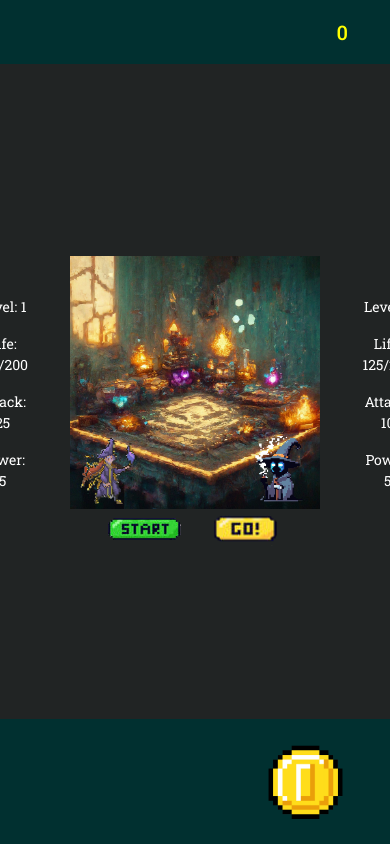
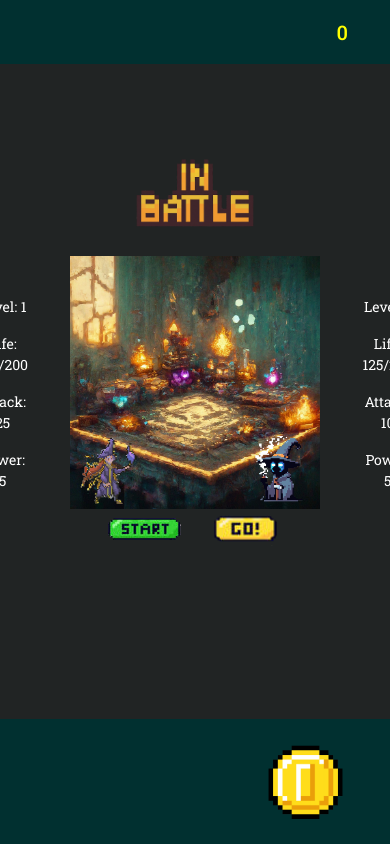
Before and after one commit to PedroPaulo-Git/CoinClick, a React (Create React App) app: page /game in a window 390 px wide. Both pictures are taken after a click on the picture 144 px from the left and 527 px from the top of the page. Shown: the top 844 px of the page. Built offline with nearby package versions, Linux system fonts and the light colour scheme; the HTML template or start-up script is replaced by a standard one.

Commit message:
trying add level up showing when battle wins

```diff
--- a/src/components/game/GamePage.jsx
+++ b/src/components/game/GamePage.jsx
@@ -8,13 +8,14 @@ import MyCharImg from '../../assets/imgs/npcskins/char1.png';
 
 import EnemyDefeat from '../../assets/imgs/icons/enemydefeat.png';
 import LevelUp from '../../assets/imgs/icons/levelup.png'
+import BattleStarted from '../../assets/imgs/icons/inBattle.png'
 
 
 import Arena from '../../assets/imgs/arena.jpeg';
 import './game.css'
 
 import { myCharCurrent, enemies } from '../../models/characters'
-import { battle } from '../../models/battle.mjs'
+import { battle, battleWins, inBattle } from '../../models/battle.mjs'
 
 const Game = () => {
 
@@ -41,11 +42,6 @@ const Game = () => {
 
   //Witch
 
-  useEffect(() => {
-
-
-  }, []);
-
 
   //start battle
   const witch = enemies.witch
@@ -63,43 +59,34 @@ const Game = () => {
   const [updateMyCharPower, setUpdateMyCharPower] = useState(myCharWizard.power);
   const [updateMyCharLevel, setUpdateMyCharLevel] = useState(myCharWizard.level);
 
-  const [battleWins, setBattleWins] = useState(false)
+  //const [battleWins, setBattleWins] = useState(false)
+  //const [inBattle, setInBattle] = useState(false)
+  useEffect(() => {
+
+  }, []);
 
   const handleStartBattle = async () => {
-    console.log(
-      myCharHpCurrent,
-      updateMyCharHpMax,
-      updateMyCharAttack,
-      updateMyCharPower,
-      updateMyCharLevel
-    )
     try {
-      const results = await battle(
-        battleWins,
+      console.log('NOT WORKING')
+      await battle(
         setWitchHpCurrent,
         setUpdateWitchHpMax,
         setUpdateWitchLevel,
         setUpdateWitchAttack,
         setUpdateWitchPower,
         //myChar >>
-
         setMyCharHpCurrent,
         setUpdateMyCharHpMax,
         setUpdateMyCharLevel,
         setUpdateMyCharAttack,
         setUpdateMyCharPower,
+      );
 
-      );
-      //show level up
-      setTimeout(() => {
-        setBattleWins(false);
-      }, 2000);
-      setBattleWins(results);
     } catch (error) {
       console.error('Error during battle:', error);
     }
+  };
 
-  };
   //click coin
   const HandleCoinClicked = () => {
     console.log(setUpdateMyCharAttack)
@@ -133,8 +120,10 @@ const Game = () => {
 
         <div>
           <div className='game_status_container'>
+            {/* {myCharHpCurrent < updateMyCharHpMax || witchHpCurrent < updateWitchHpMax ? <img className='game_window game_image_inbattle' src={BattleStarted} /> : <></>} */}
+            {inBattle ? <img className='game_window game_image_inbattle' src={BattleStarted} /> : <></>}
             {witchHpCurrent <= 0 ? <img className='game_window game_image_enemydefeat' src={EnemyDefeat} /> : ''}
-           {battleWins === true ? <img className='game_window game_image_levelup' src={LevelUp} /> : ''}
+            {battleWins ? <img className='game_window game_image_levelup' src={LevelUp} /> : ''}
           </div>
           <div className='game_window'>
             <img className='game_window' src={Arena} alt="" />
--- a/src/components/game/game.css
+++ b/src/components/game/game.css
@@ -69,6 +69,12 @@
     justify-content: center;
 
 }
+.game_image_inbattle{
+    position: relative;
+    margin: -34vh 0 -16vh;
+    width: 150px;
+    height: 100%;
+}
 .game_image_enemydefeat{
     position: relative;
     margin: -25vh 0 -16vh;
@@ -79,6 +85,7 @@
     margin: -25vh 0 -16vh;
     width: 80%;
 }
+
 .game_char_mychar{
 
 }
@@ -140,6 +147,12 @@
         width: 100%;
 
     }
+    .game_image_inbattle{
+        position: relative;
+        margin: -34vh 0 -16vh;
+        width: 150px;
+        height: 100%;
+    }
     .game_image_enemydefeat{
         position: relative;
         margin: -25vh 0 -14vh;
@@ -160,6 +173,12 @@
         position: relative;
         width:max(300px);
         height: 35vh;
+    }
+    .game_image_inbattle{
+        position: relative;
+        margin: -34vh 0 -16vh;
+        width: 150px;
+        height: 100%;
     }
     .game_image_enemydefeat{
         position: relative;
@@ -188,6 +207,12 @@
         position: relative;
         width:max(300px);
         height: 35vh;
+    }
+    .game_image_inbattle{
+        position: relative;
+        margin: -34vh 0 -16vh;
+        width: 150px;
+        height: 100%;
     }
     .game_window_bottom{
         width: 100%;
@@ -219,6 +244,12 @@
         width:max(250px);
         height: 30vh;
     }
+    .game_image_inbattle{
+        position: relative;
+        margin: -34vh 0 -16vh;
+        width: 150px;
+        height: 100%;
+    }
     .game_window_bottom{
         width: 100%;
         position: absolute;
--- a/src/models/battle.mjs
+++ b/src/models/battle.mjs
@@ -1,7 +1,7 @@
 import { myCharCurrent, enemies } from './characters.js';
-export let battleWins = (false)
-//console.log(myCharCurrent, enemies)
-// defining const of battle >
+export let battleWins = false
+export let inBattle = false
+
 let myCharAttack = myCharCurrent.charWizard.atk;
 let myCharhHpMax = myCharCurrent.charWizard.hpmax
 let myCharHp = myCharhHpMax
@@ -24,11 +24,7 @@ let witchAttackCurrent = enemies.witch.atk;
 let witchPowerCurrent = enemies.witch.power
 
 
-
-
-
 export const battle = async (
-  battleWins,
   updateWitchHp,
   updateWitchHpMax,
   updateWitchLevel,
@@ -49,9 +45,9 @@ export const battle = async (
   const myCharUpgradeSkills = () => {
     //life upgrade >
     myCharhHpMax *= myCharLevel;
-    myCharHpCurrent = myCharhHpMax ;
+    myCharHpCurrent = myCharhHpMax;
     // //attack upgrade >
-    myCharAttackCurrent *= myCharLevel ;
+    myCharAttackCurrent *= myCharLevel;
     //power upgrade>
     myCharPowerCurrent *= myCharLevel;
     //return
@@ -105,29 +101,25 @@ export const battle = async (
   //attack my character function
   //--------------//
   const enemyAttack = async () => {
+    battleWins = false
     const delay = (ms) => new Promise(resolve => setTimeout(resolve, ms));
 
     while (myCharHpCurrent > 0 && !battleWins) {
-
+      inBattle = true
       myCharHpCurrent -= witchAttackCurrent
 
       if (myCharHpCurrent <= 0 && !battleWins) {
         battleWins = true
-        console.log('Battle finished with my character HP:', myCharHpCurrent);
+        inBattle = false
+        //console.log('Battle finished with my character HP:', myCharHpCurrent);
       } else {
-        console.log('Continuous battle... my character life:', myCharHpCurrent);
+        //console.log('Continuous battle... my character life:', myCharHpCurrent);
 
       }
 
       //updateWitchHp(witchHpCurrent);
       updateMyCharHp(myCharHpCurrent);
       await delay(1000);
-
-
-      //console.log("Battle Wins? :", battleWins)
-
-      //uplevelEnemy()
-      //uplevelMyChar()
 
     }
 
@@ -137,25 +129,25 @@ export const battle = async (
   //--------------//
   const myCharAttack = async () => {
     const delay = (ms) => new Promise(resolve => setTimeout(resolve, ms));
-
+    battleWins = false
     while (witchHpCurrent > 0 && !battleWins) {
 
-
+      inBattle = true
       witchHpCurrent -= myCharAttackCurrent
 
       if (witchHpCurrent <= 0 && !battleWins) {
         battleWins = true
-        console.log('Battle finished with witch HP:', witchHpCurrent);
+        inBattle = false
+        //console.log('Battle finished with witch HP:', witchHpCurrent);
       } else {
-        console.log('Continuous battle... Enemy life:', witchHpCurrent);
+        //console.log('Continuous battle... Enemy life:', witchHpCurrent);
 
       }
 
       updateWitchHp(witchHpCurrent);
       await delay(1000);
 
-
-      //console.log("Battle Wins? :", battleWins)
+      console.log("Battle Wins? :", battleWins)
 
       uplevelEnemy()
       uplevelMyChar()
@@ -166,5 +158,5 @@ export const battle = async (
   enemyAttack()
   myCharAttack()
 
-  return battleWins
+  return
 }
```
Also changed, not shown: src/assets/imgs/icons/inBattle.png (added).
